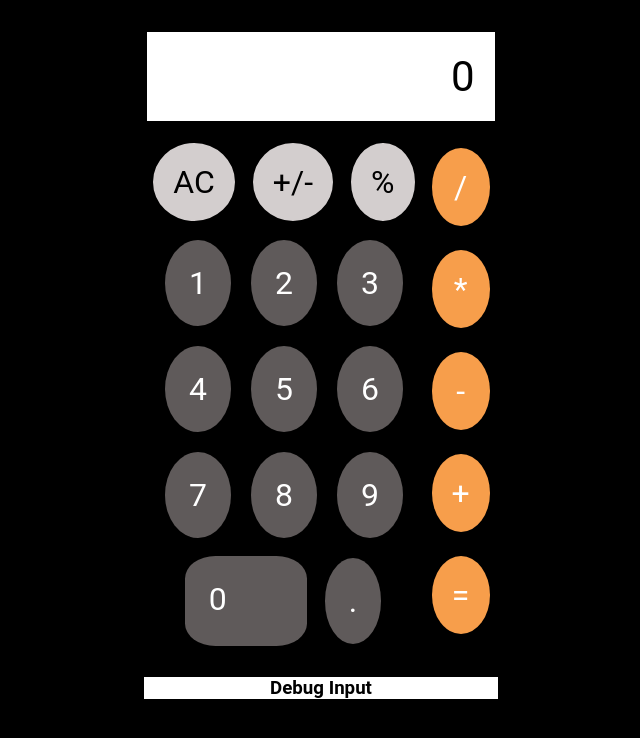
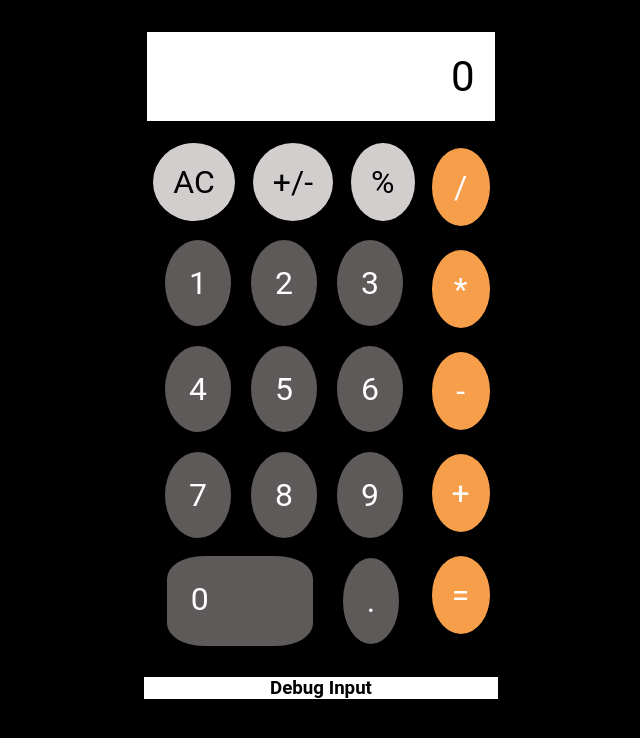
Before and after one commit to jffelix/React-Calculator, a React (Create React App) app in the folder client/: page / in a window 1280 px wide. Shown: the top 738 px of the page, without its empty margins (319-959 px from the left). Built offline with nearby package versions, Linux system fonts and the light colour scheme; no server answers; the HTML template or start-up script is replaced by a standard one.

Commit message:
Adjusted padding and margins of numZero

```diff
--- a/client/src/components/Numbers/numbers.css
+++ b/client/src/components/Numbers/numbers.css
@@ -21,8 +21,11 @@
 }
 
 .numZero {
-    margin: 8px;
-    padding-right: 80px;
+    margin-left: 8px;
+    margin-right: 20px;
+    margin-top: 8px;
+    margin-bottom: 8px;
+    padding-right: 104px;
     padding-left: 24px;
     padding-top: 24px;
     padding-bottom: 24px;
```
Also changed, not shown: 1 other file (tests, documents, lock files or other folders).
